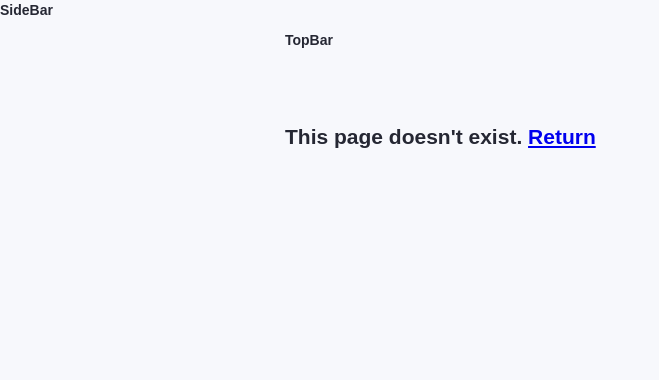
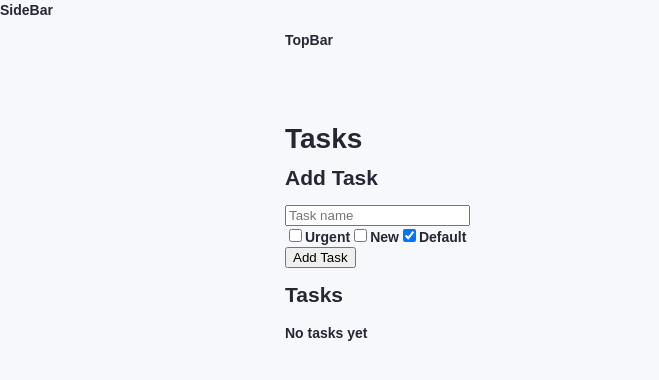
Before and after one commit to KseniaPopova02/dashboard-kit, a React (Create React App) app: page /overview-tasks in a window 1280 px wide. Shown: the top 380 px of the page, without its empty margins (0-659 px from the left). Built offline with nearby package versions, Linux system fonts and the light colour scheme.

Commit message:
add: temporary drafts for component overviewTask

```diff
--- a/src/App.jsx
+++ b/src/App.jsx
@@ -16,6 +16,7 @@ import {
   Settings,
   Subscription,
   OverviewTicketsDetails,
+  OverviewTasksPage,
 } from "./pages";
 import { FormLayout, MainLayout } from "./modules";
 
@@ -39,6 +40,7 @@ const App = () => {
               path="overview-tickets-details"
               element={<OverviewTicketsDetails />}
             />
+            <Route path="overview-tasks" element={<OverviewTasksPage />} />
             <Route path="*" element={<NotFound />} />
           </Route>
         ) : (
--- a/src/modules/OverviewTask/OverviewTask.jsx
+++ b/src/modules/OverviewTask/OverviewTask.jsx
@@ -1,9 +1,22 @@
-import { useState } from "react";
+import { useState, useEffect } from "react";
 import { Formik, Form, Field } from "formik";
 import * as Yup from "yup";
+import { Link } from "react-router-dom";
 
-export const OverviewTask = () => {
+export const OverviewTask = ({ showAllTasks }) => {
   const [tasks, setTasks] = useState([]);
+  const [displayTasks, setDisplayTasks] = useState(3);
+
+  useEffect(() => {
+    const storedTasks = JSON.parse(localStorage.getItem("tasks"));
+    if (storedTasks) {
+      setTasks(storedTasks);
+    }
+  }, []);
+
+  useEffect(() => {
+    localStorage.setItem("tasks", JSON.stringify(tasks));
+  }, [tasks]);
 
   const initialValues = {
     taskName: "",
@@ -20,19 +33,18 @@ export const OverviewTask = () => {
 
   const onSubmit = (values, actions) => {
     const newTask = {
+      id: Date.now(),
       taskName: values.taskName,
       flags: values.flags,
     };
 
-    setTasks((prevTasks) => {
-      if (prevTasks.length === 3) {
-        return [newTask, ...prevTasks.slice(0, 2)];
-      } else {
-        return [newTask, ...prevTasks];
-      }
-    });
+    setTasks((prevTasks) => [newTask, ...prevTasks]);
 
     actions.resetForm();
+  };
+
+  const handleShowAllTasks = () => {
+    setDisplayTasks(tasks.length);
   };
 
   return (
@@ -70,17 +82,27 @@ export const OverviewTask = () => {
         )}
       </Formik>
       <h2>Tasks</h2>
-      {tasks.map((task) => (
-        <div key={task.taskName}>
+      {tasks.length > 0 ? (
+        tasks
+          .slice(0, showAllTasks ? tasks.length : displayTasks)
+          .map((task) => (
+            <div key={task.id}>
               <span>{task.taskName}</span>
               {task.flags.urgent && <span>Urgent</span>}
               {task.flags.new && <span>New</span>}
               {task.flags.default && <span>Default</span>}
             </div>
-      ))}
+          ))
+      ) : (
+        <div>No tasks yet</div>
+      )}
+      {!showAllTasks && tasks.length > 3 && (
         <div>
-        <a href="/all-tasks">View all tasks</a>
+          <Link to="/overview-tasks" onClick={handleShowAllTasks}>
+            View all tasks
+          </Link>
         </div>
+      )}
     </div>
   );
 };
--- /dev/null
+++ b/src/pages/OverviewTasksPage/OverviewTasksPage.jsx
@@ -0,0 +1,11 @@
+import { React } from "react";
+import { OverviewTask } from "../../modules";
+
+export const OverviewTasksPage = ({ tasks }) => {
+  return (
+    <div>
+      <h1>Tasks</h1>
+      <OverviewTask tasks={tasks} showAllTasks={true} />
+    </div>
+  );
+};
--- /dev/null
+++ b/src/pages/OverviewTasksPage/index.js
@@ -0,0 +1 @@
+export * from "./OverviewTasksPage";
--- a/src/pages/index.js
+++ b/src/pages/index.js
@@ -13,3 +13,4 @@ export * from "./Articles";
 export * from "./Settings";
 export * from "./Subscription";
 export * from "./OverviewTicketsDetails";
+export * from "./OverviewTasksPage";
```
Lines whose indentation alone changed are shown as unchanged.
